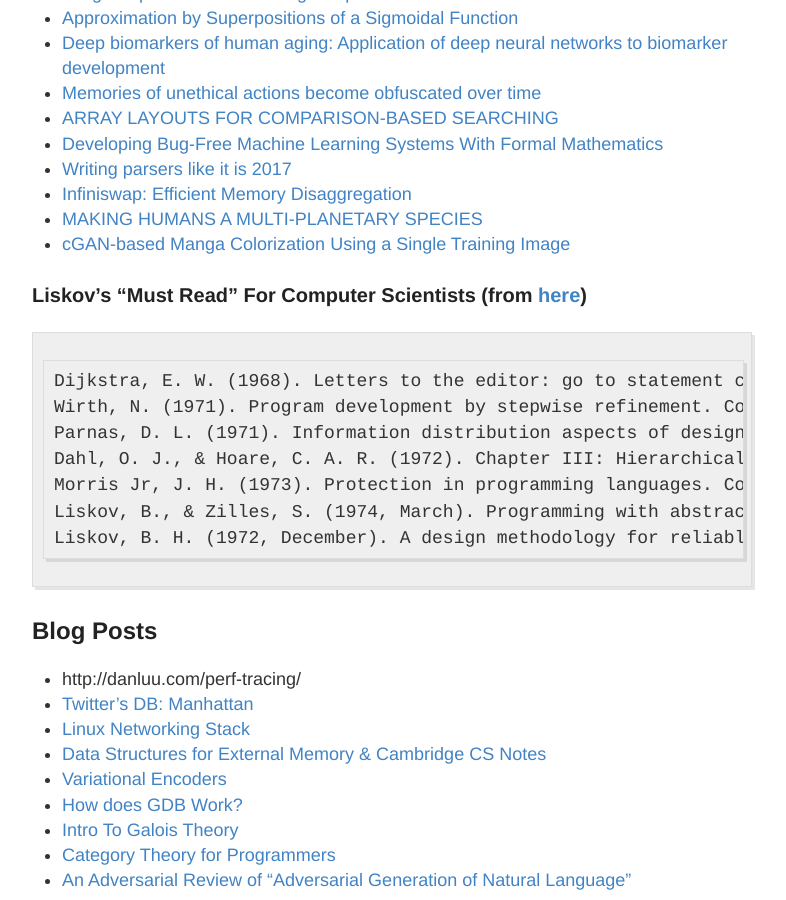
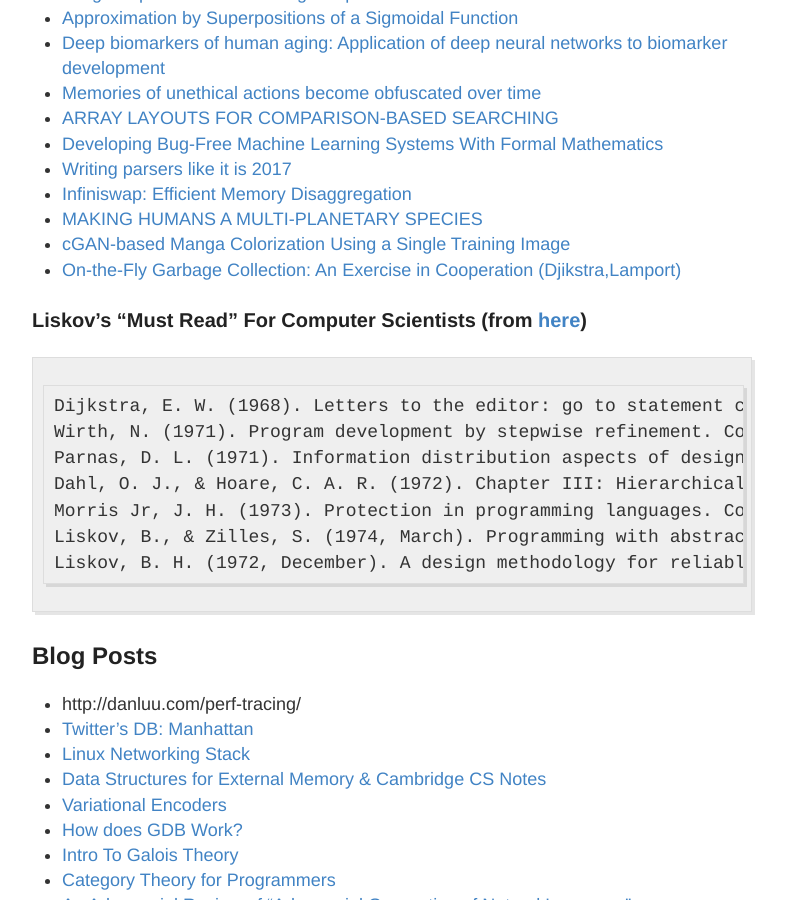
Before and after one commit to RONNCC/ronncc.github, a Jekyll site: the page built from _posts/2015-12-25-ReadingList.md, in a window 1280 px wide and 900 px high, scrolled down 1283 px. Shown: the whole window, without its empty margins (248-1034 px from the left). Built offline with Jekyll 4.4.1, drawn with Linux system fonts in a browser that asks for light colours; comment, search, counter and statistics services are not loaded.

Commit message:
Update 2015-12-25-ReadingList.md

```diff
--- a/_posts/2015-12-25-ReadingList.md
+++ b/_posts/2015-12-25-ReadingList.md
@@ -57,6 +57,7 @@ http://www.pdl.cmu.edu/SDI/2015/slides/DatacenterComputers.pdf
 - [Infiniswap: Efficient Memory Disaggregation](https://www.usenix.org/conference/nsdi17/technical-sessions/presentation/gu)
 - [MAKING HUMANS A MULTI-PLANETARY SPECIES](http://online.liebertpub.com/doi/pdf/10.1089/space.2017.29009.emu)
 - [cGAN-based Manga Colorization Using a Single Training Image](https://arxiv.org/pdf/1706.06918v1.pdf)
+- [On-the-Fly Garbage Collection: An Exercise in Cooperation (Djikstra,Lamport)](http://lamport.azurewebsites.net/pubs/garbage.pdf)
 
 ### Liskov's "Must Read" For Computer Scientists (from [here](http://jpirker.com/hlf16-liskovs-reading-list-for-computer-scientists/))
 
```
